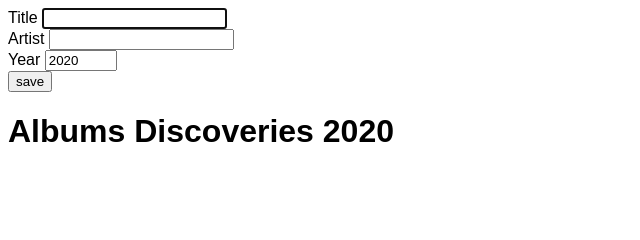
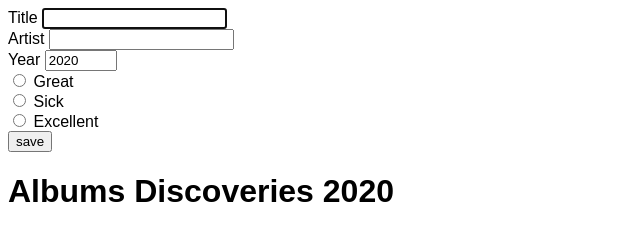
Before and after one commit to saerx/album-discoveries-dom-hw, a website: page index.html in a window 1280 px wide. Shown: the whole page, without its empty margins (0-640 px from the left). Drawn offline with Linux system fonts and the light colour scheme.

Commit message:
added radio button

```diff
--- a/index.html
+++ b/index.html
@@ -24,6 +24,21 @@
             <input type="number" id="year" min="1900" max="2020" value="2020" required/>
           </div>
 
+          <div class="form-item">
+              <input type="radio" id="great" name="goodness" value="great">
+              <label for="great">Great</label>
+          </div>
+
+          <div class="form-item">
+            <input type="radio" id="sick" name="goodness" value="sick">
+            <label for="sick">Sick</label>
+          </div>
+
+        <div class="form-item">
+            <input type="radio" id="excellent" name="goodness" value="excellent">
+            <label for="excellent">Excellent</label>
+        </div>
+
 
         </div>
         <input type="submit" value="save"/>
--- a/js/app.js
+++ b/js/app.js
@@ -39,6 +39,10 @@ const createAlbumListItem = function (form) {
     year.textContent = form.year.value;
     albumListItem.appendChild(year);
 
+    const howGood = document.createElement('p');
+    howGood.textContent = `"It's ${form.goodness.value}" - says user`;
+    albumListItem.appendChild(howGood);
+
     return albumListItem;
 }
 
```
